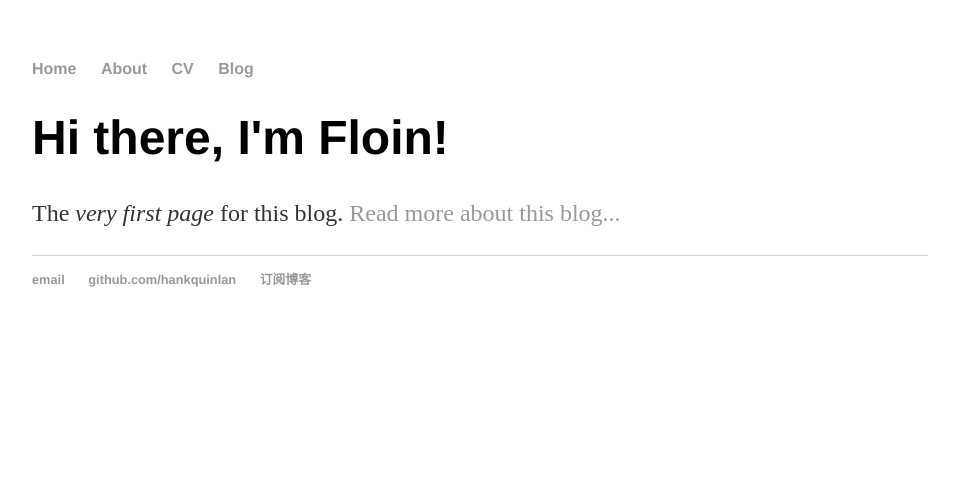
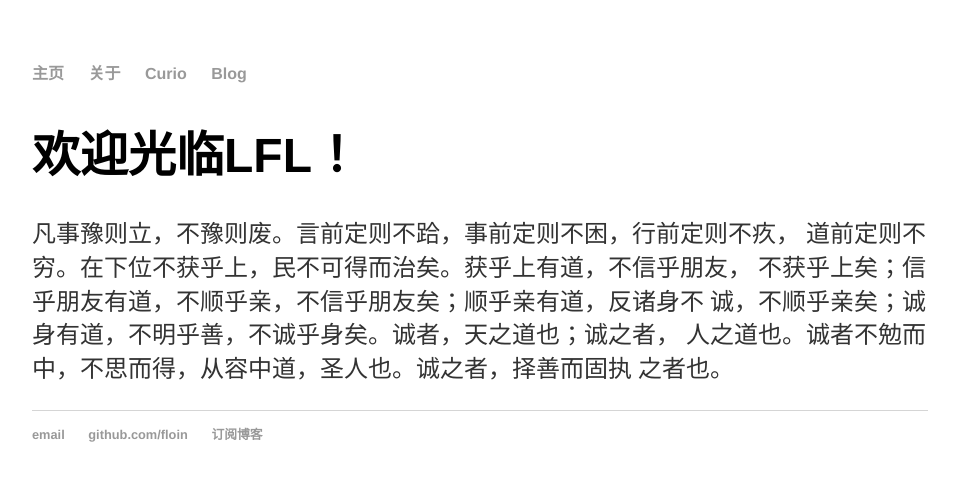
Before and after one commit to floin/floin2.github.io, a Jekyll site: the page built from index.html, in a window 1280 px wide. Shown: the top 481 px of the page, without its empty margins (160-1119 px from the left). Built offline with Jekyll 4.4.1, drawn with Linux system fonts in a browser that asks for light colours.

Commit message:
g176172217

```diff
--- a/_layouts/default.html
+++ b/_layouts/default.html
@@ -9,9 +9,9 @@
 		<body>
 			<nav>
 	    		<ul>
-	        		<li><a href="/">Home</a></li>
-		        	<li><a href="/about">About</a></li>
-	        		<li><a href="/cv">CV</a></li>
+	        		<li><a href="/">主页</a></li>
+		        	<li><a href="/about">关于</a></li>
+	        		<li><a href="/curio">Curio</a></li>
 	        		<li><a href="/blog">Blog</a></li>
 	    		</ul>
 			</nav>
@@ -22,8 +22,8 @@
 			</div><!-- /.container -->
 			<footer>
 	    		<ul>
-	        		<li><a href="mailto:hankquinlanhub@gmail.com">email</a></li>
-	        		<li><a href="https://github.com/hankquinlan">github.com/hankquinlan</a></li>
+	        		<li><a href="mailto:v20130402@yeah.net">email</a></li>
+	        		<li><a href="https://github.com/floin">github.com/floin</a></li>
 				<li><a href="https://floin.github.io/blog/atom.xml">订阅博客</a></li>
 				</ul>
 			</footer>
--- a/about/index.html
+++ b/about/index.html
@@ -4,6 +4,6 @@ title: 关于这个博客.
 ---
 <div>
 	<h1>关于LFL</h1>
-	<p>1９７５年二、三月间，一个平平常常的日子，细蒙蒙的雨丝夹着一星半点的雪花，正纷纷淋淋地向大地飘洒着。时令已快到惊蛰，雪当然再不会存留，往往还没等落地，就已经消失得无踪无影了。黄土高原严寒而漫长的冬天看来就要过去，但那真正温暖的春天还远远地没有到来。
+	<p>Live for leave，your entire life。
 </p>
 </div>
--- a/index.html
+++ b/index.html
@@ -3,6 +3,6 @@ layout: default
 title: 欢迎光临LFL.
 ---
 <div class="blurb">
-	<h1>Hi there, I'm Floin!</h1>
-	<p>The <em>very first page</em> for this blog. <a href="/about">Read more about this blog...</a></p>
+	<h1>欢迎光临LFL！</h1>
+	<p>凡事豫则立，不豫则废。言前定则不跲，事前定则不困，行前定则不疚， 道前定则不穷。在下位不获乎上，民不可得而治矣。获乎上有道，不信乎朋友， 不获乎上矣；信乎朋友有道，不顺乎亲，不信乎朋友矣；顺乎亲有道，反诸身不 诚，不顺乎亲矣；诚身有道，不明乎善，不诚乎身矣。诚者，天之道也；诚之者， 人之道也。诚者不勉而中，不思而得，从容中道，圣人也。诚之者，择善而固执 之者也。</p>
 </div><!-- /.blurb -->
```
Also changed, not shown: curio/index.html (added, +11 -0 lines), cv/index.html (deleted, +0 -9 lines).
